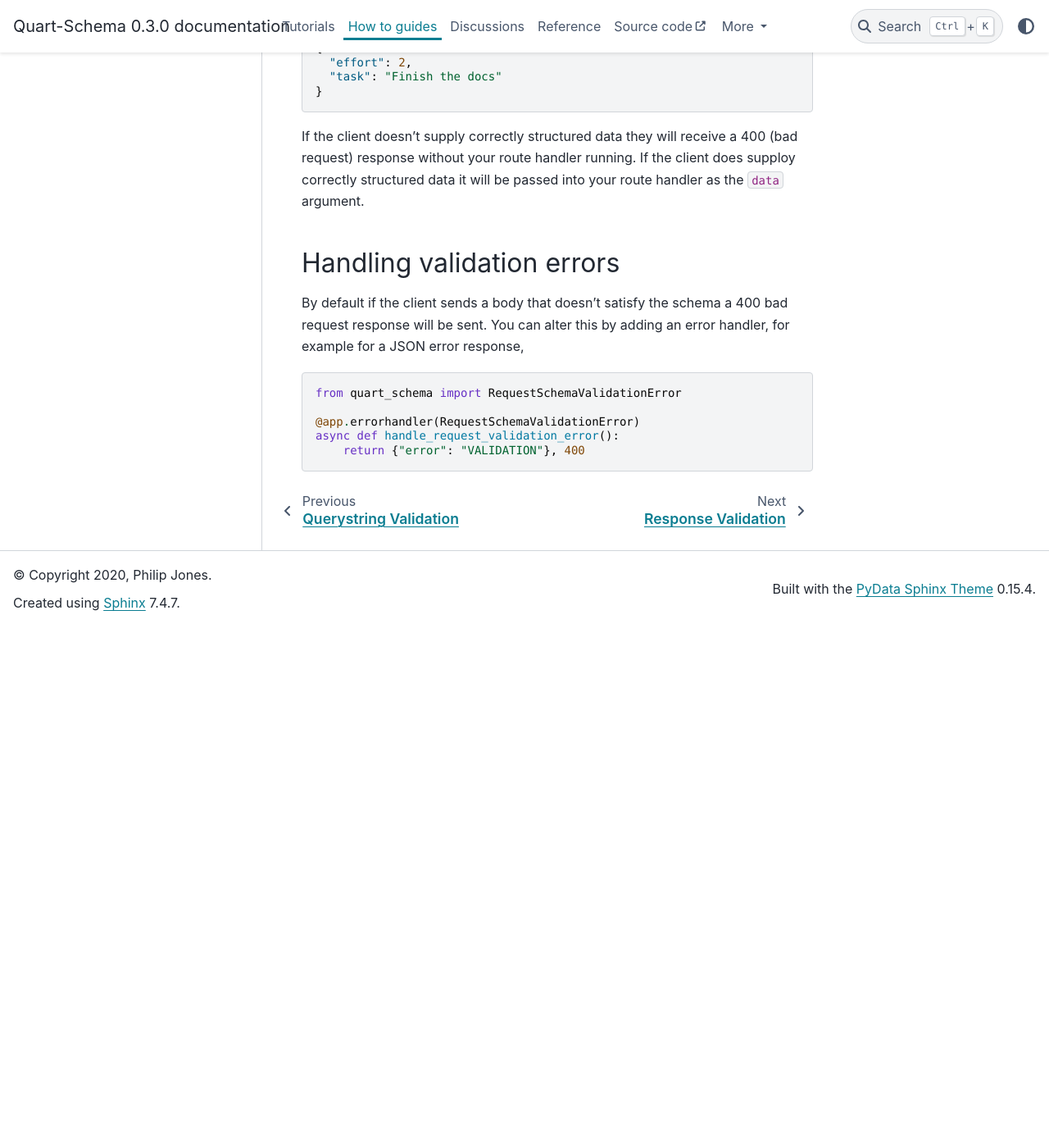
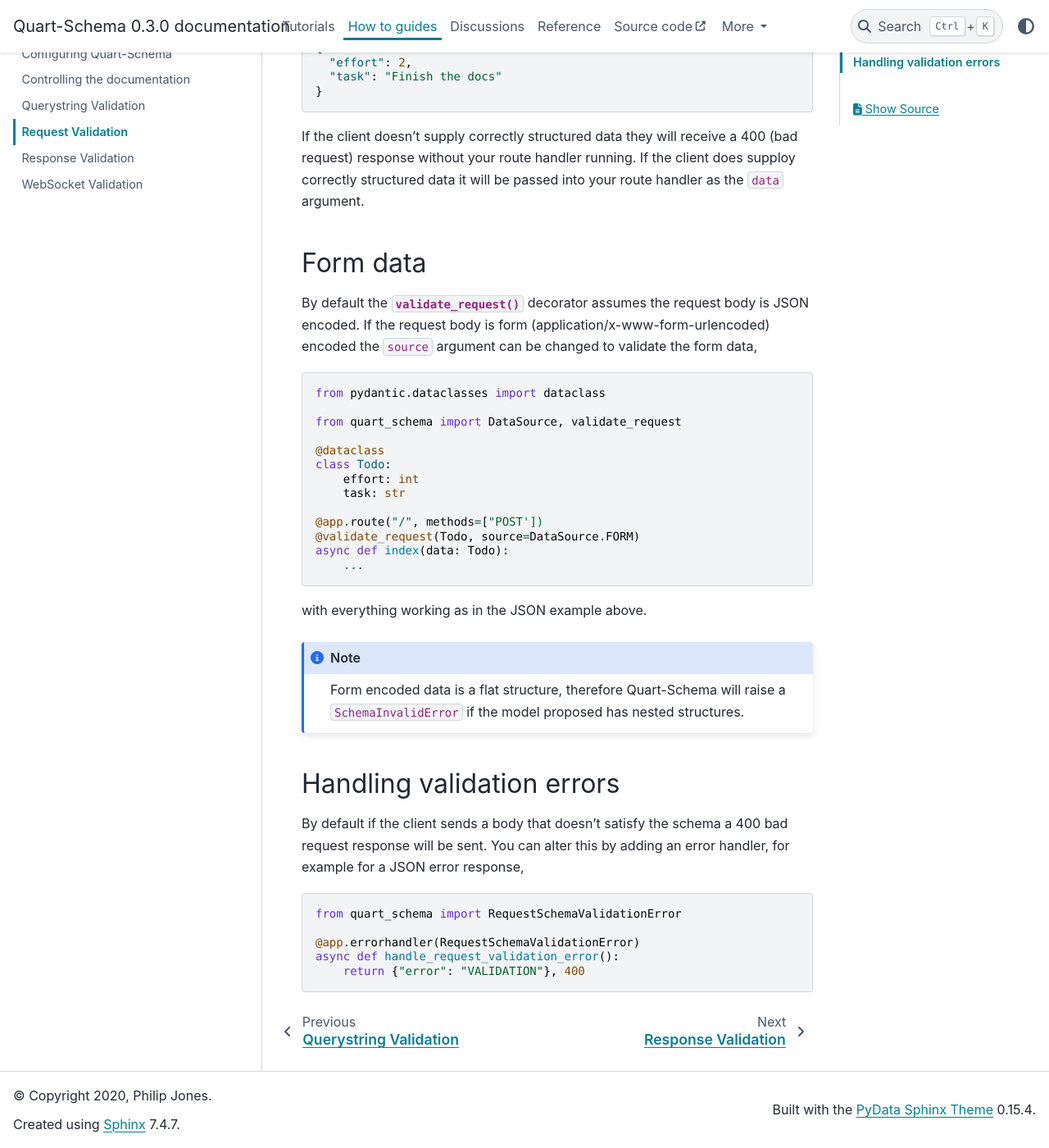
Before and after one commit to pgjones/quart-schema, a Sphinx documentation site: the page built from docs/how_to_guides/request_validation.rst, in a window 1280 px wide and 1400 px high, scrolled down 649 px. Shown: the whole window at 82% size. Built offline with Sphinx 7.4.7 and the PyData theme 0.15.4, drawn with Linux system fonts in a browser that asks for light colours; pages that are not in the unit, such as notebooks, are missing from menus; before the commit the page ends 1414 px from its top, so only the background shows below that.

Commit message:
Allow validation of form data
This is meant for urlencoded form data, rather than multipart
data. Although the latter will work if it is a flat structure.

This allows for the form encoded data to be validated in much the same
way as json encoded data.

```diff
--- a/docs/how_to_guides/request_validation.rst
+++ b/docs/how_to_guides/request_validation.rst
@@ -38,6 +38,38 @@
 running. If the client does supploy correctly structured data it will
 be passed into your route handler as the ``data`` argument.
 
+Form data
+---------
+
+By default the :func:`~quart_schema.validation.validate_request`
+decorator assumes the request body is JSON encoded. If the request
+body is form (application/x-www-form-urlencoded) encoded the
+``source`` argument can be changed to validate the form data,
+
+.. code-block:: python
+
+    from pydantic.dataclasses import dataclass
+
+    from quart_schema import DataSource, validate_request
+
+    @dataclass
+    class Todo:
+        effort: int
+        task: str
+
+    @app.route("/", methods=["POST'])
+    @validate_request(Todo, source=DataSource.FORM)
+    async def index(data: Todo):
+        ...
+
+with everything working as in the JSON example above.
+
+.. note::
+
+   Form encoded data is a flat structure, therefore Quart-Schema will
+   raise a ``SchemaInvalidError`` if the model proposed has nested
+   structures.
+
 Handling validation errors
 --------------------------
 
--- a/src/quart_schema/__init__.py
+++ b/src/quart_schema/__init__.py
@@ -1,5 +1,6 @@
 from .extension import hide_route, QuartSchema, SchemaValidationError
 from .validation import (
+    DataSource,
     RequestSchemaValidationError,
     ResponseSchemaValidationError,
     validate_querystring,
@@ -8,6 +9,7 @@
 )
 
 __all__ = (
+    "DataSource",
     "hide_route",
     "QuartSchema",
     "RequestSchemaValidationError",
```
Also changed, not shown: 3 other files.
